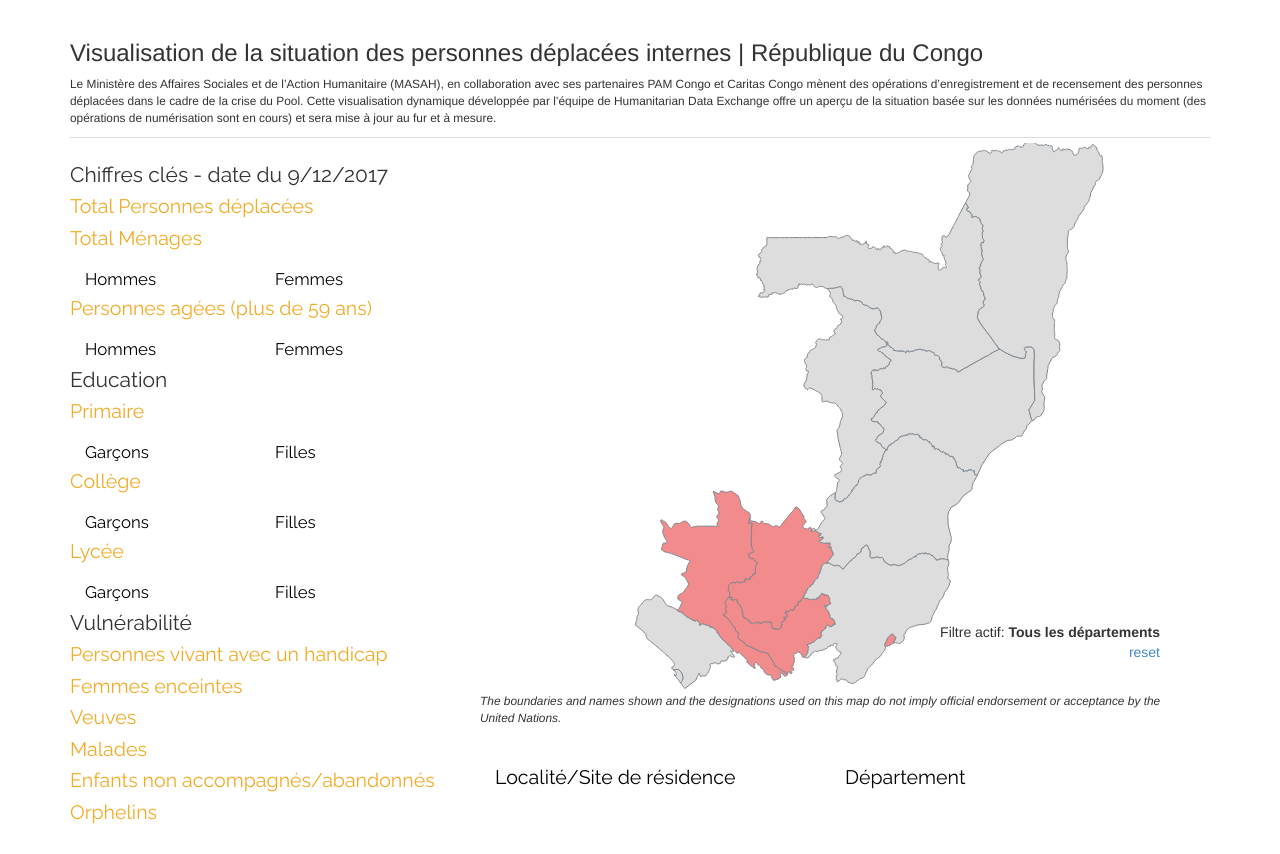
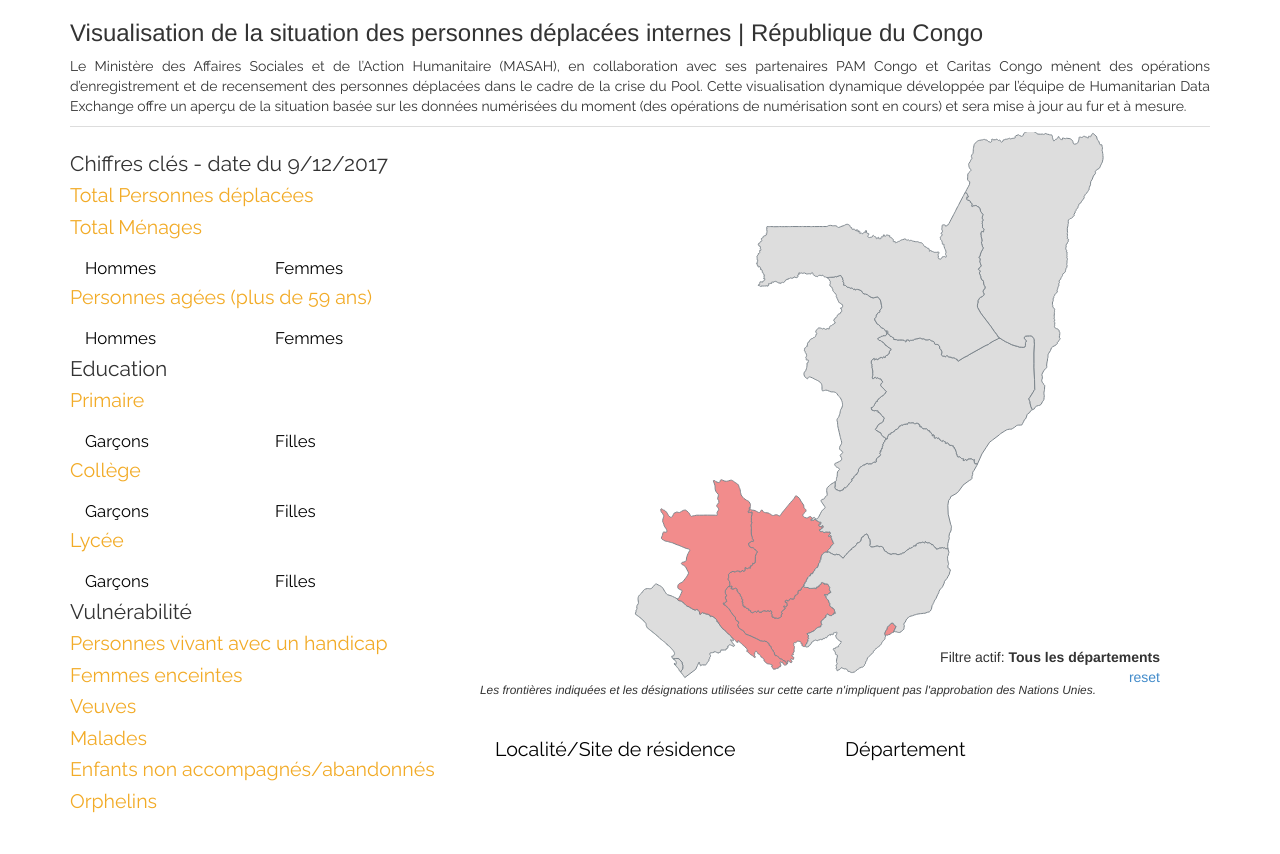
Before and after one commit to OCHA-DAP/hdx-wfp-congo, a plain HTML site: page index.html in a window 1280 px wide. After the commit the page ends 823 px from the top, so only its background shows below. Drawn offline with Linux system fonts and the light colour scheme; a script that the page names is missing.

Commit message:
disclaimer fr

```diff
--- a/css/site.css
+++ b/css/site.css
@@ -130,11 +130,13 @@ h4 {
 .regionLabel {
     position: absolute;
     z-index: 2;
-    bottom: 20px;
+    bottom: 12px;
     right: 35px;
     text-align: right;
 }
 
+
+/*
 @media (min-width: 767px) {
     .container {
         margin: 20px auto;
@@ -147,3 +149,4 @@ h4 {
         bottom: 65px;
     }
 }
+*/
--- a/index.html
+++ b/index.html
@@ -34,7 +34,7 @@
 <body>
     <div class="container">
         <h3>Visualisation de la situation des personnes déplacées internes | République du Congo</h3>
-        <p class="small">Le Ministère des Affaires Sociales et de l’Action Humanitaire (MASAH), en collaboration avec ses partenaires PAM Congo et Caritas Congo mènent des opérations d’enregistrement et de recensement des personnes déplacées dans le cadre de la crise du Pool. Cette visualisation dynamique développée par l’équipe de Humanitarian Data Exchange offre un aperçu de la situation basée sur les données numérisées du moment (des opérations de numérisation sont en cours) et sera mise à jour au fur et à mesure. </p>
+        <p class="smaller">Le Ministère des Affaires Sociales et de l’Action Humanitaire (MASAH), en collaboration avec ses partenaires PAM Congo et Caritas Congo mènent des opérations d’enregistrement et de recensement des personnes déplacées dans le cadre de la crise du Pool. Cette visualisation dynamique développée par l’équipe de Humanitarian Data Exchange offre un aperçu de la situation basée sur les données numérisées du moment (des opérations de numérisation sont en cours) et sera mise à jour au fur et à mesure. </p>
 
         <div id="header"></div>
 
@@ -128,7 +128,7 @@
                     <a href="#" class="reset-btn">reset</a>
                 </div>
                 <div id="map"></div>
-                <p class="small"><em>The boundaries and names shown and the designations used on this map do not imply official endorsement or acceptance by the United Nations.</em>
+                <p class="small"><em>Les frontières indiquées et les désignations utilisées sur cette carte n'impliquent pas l'approbation des Nations Unies.</em>
                 </p>
             </div>
             <div class="col-md-12 rowcharts">
```
